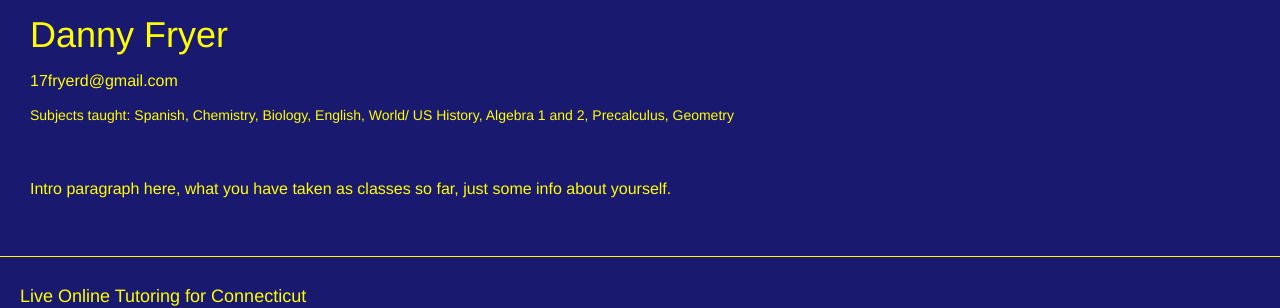
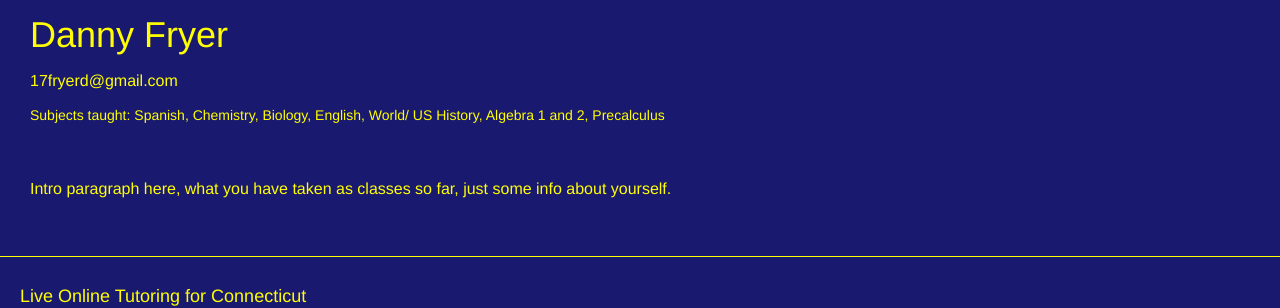
Before and after one commit to pepe454/pepe454.github.io, a Jekyll site: the page built from nav-bar/tutor-profiles/Danny.html, in a window 1280 px wide. Shown: the part 135-443 px from the top of the page. Built offline with Jekyll 4.4.1, drawn with Linux system fonts in a browser that asks for light colours.

Commit message:
Update Danny.html

```diff
--- a/nav-bar/tutor-profiles/Danny.html
+++ b/nav-bar/tutor-profiles/Danny.html
@@ -6,7 +6,7 @@ layout: default
   <header class="post-header">
     <h1>Danny Fryer</h1>
     <p>17fryerd@gmail.com</p>
-    <h5>Subjects taught: Spanish, Chemistry, Biology, English, World/ US History, Algebra 1 and 2, Precalculus, Geometry</h5>
+    <h5>Subjects taught: Spanish, Chemistry, Biology, English, World/ US History, Algebra 1 and 2, Precalculus</h5>
   </header>
   <br>
   <div class="post-content" itemprop="articleBody">
```
